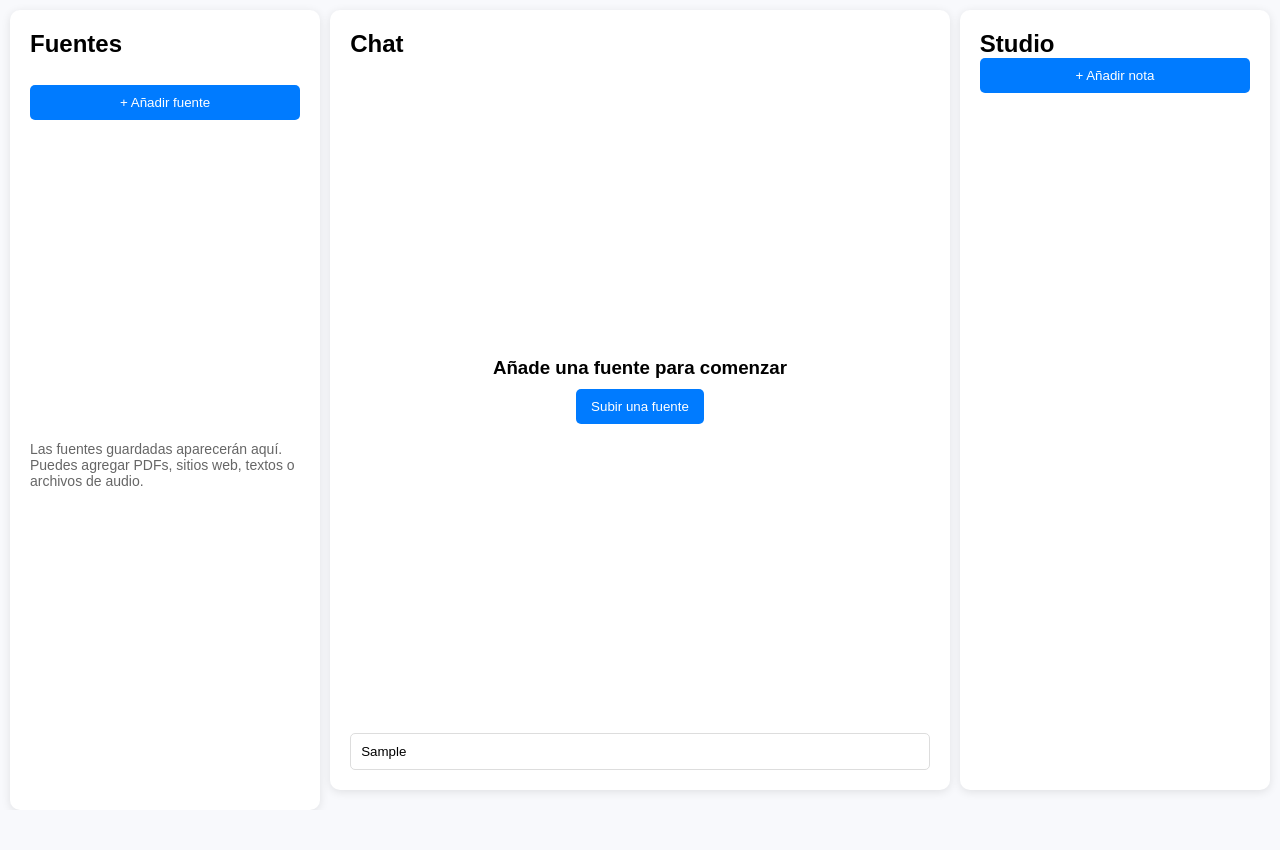
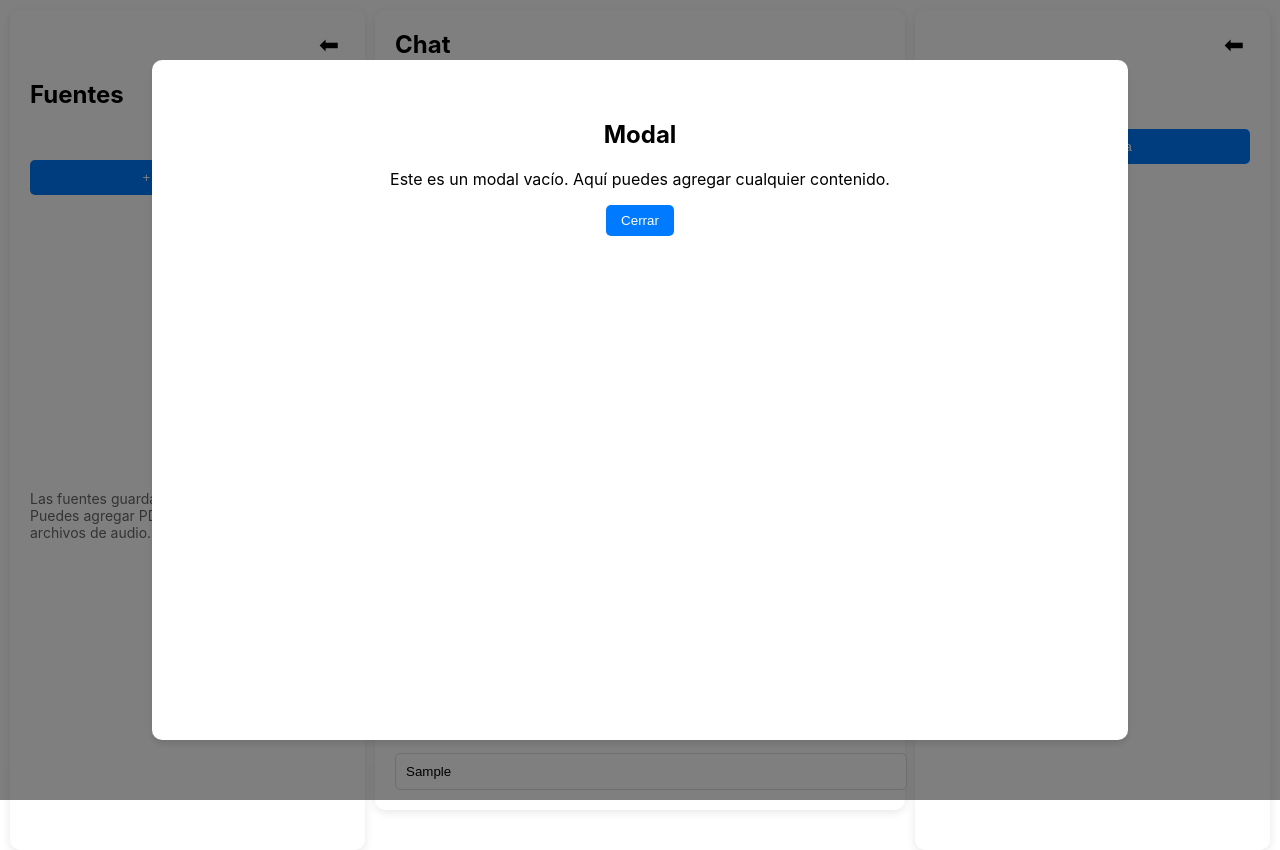
Before and after one commit to eorono/app-licitaciones, a React (Create React App) app in the folder notebook/: page / in a window 1280 px wide. Both pictures are taken after typing "Sample" into the empty fields and a click on the button "+ Añadir fuente". Before the commit the page ends 810 px from the top, so only its background shows below. Built offline with nearby package versions, Linux system fonts and the light colour scheme.

Commit message:
Implementacion botones y vistas

```diff
--- a/notebook/src/App.js
+++ b/notebook/src/App.js
@@ -1,16 +1,20 @@
-import "./styles/App.css";
-import Sidebar from "./components/Sidebar";
+import { useState } from "react";
 import Chat from "./components/Chat";
 import Notes from "./components/Notes";
+import Sidebar from "./components/Sidebar";
+import "./styles/App.css";
 
-function App() {
+const App = () => {
+  const [isSidebarExpanded, setSidebarExpanded] = useState(true);
+  const [isNotesExpanded, setNotesExpanded] = useState(true);
+
   return (
     <div className="container">
-      <Sidebar />
+      <Sidebar isExpanded={isSidebarExpanded} toggleExpand={() => setSidebarExpanded(!isSidebarExpanded)} />
       <Chat />
-      <Notes />
+      <Notes isExpanded={isNotesExpanded} toggleExpand={() => setNotesExpanded(!isNotesExpanded)} />
     </div>
   );
-}
+};
 
 export default App;
--- a/notebook/src/components/Chat.js
+++ b/notebook/src/components/Chat.js
@@ -1,14 +1,24 @@
+import React, { useState } from "react";
 import "../styles/Chat.css";
+import Modal from "./Modal";
 
 const Chat = () => {
+  const [isModalOpen, setIsModalOpen] = useState(false);
+
+  const openModal = () => setIsModalOpen(true);
+  const closeModal = () => setIsModalOpen(false);
+
   return (
     <div className="chat">
       <h2>Chat</h2>
       <div className="upload-section">
         <h3>Añade una fuente para comenzar</h3>
-        <button>Subir una fuente</button>
+        <button onClick={openModal}>Subir una fuente</button>
       </div>
       <input type="text" placeholder="Escribe un mensaje..." />
+
+      {/* Modal */}
+      <Modal isOpen={isModalOpen} closeModal={closeModal} />
     </div>
   );
 };
--- /dev/null
+++ b/notebook/src/components/Modal.js
@@ -0,0 +1,18 @@
+import React from 'react';
+import "../styles/Modal.css";
+
+const Modal = ({ isOpen, closeModal }) => {
+  if (!isOpen) return null;
+
+  return (
+    <div className="modal-overlay" onClick={closeModal}>
+      <div className="modal-content" onClick={(e) => e.stopPropagation()}>
+        <h2>Modal</h2>
+        <p>Este es un modal vacío. Aquí puedes agregar cualquier contenido.</p>
+        <button className="close-button" onClick={closeModal}>Cerrar</button>
+      </div>
+    </div>
+  );
+};
+
+export default Modal;
--- a/notebook/src/components/Notes.js
+++ b/notebook/src/components/Notes.js
@@ -1,10 +1,17 @@
 import "../styles/Notes.css";
 
-const Notes = () => {
+const Notes = ({ isExpanded, toggleExpand }) => {
   return (
-    <div className="notes">
-      <h2>Studio</h2>
-      <button className="add-note">+ Añadir nota</button>
+    <div className={`notes ${isExpanded ? "expanded" : "collapsed"}`}>
+      <button className="toggle-button" onClick={toggleExpand}>
+        {isExpanded ? "⬅" : "➡"}
+      </button>
+      {isExpanded && (
+        <>
+          <h2>Studio</h2>
+          <button className="add-note">+ Añadir nota</button>
+        </>
+      )}
     </div>
   );
 };
--- a/notebook/src/components/Sidebar.js
+++ b/notebook/src/components/Sidebar.js
@@ -1,17 +1,36 @@
+import React, { useState } from "react";
 import "../styles/Sidebar.css";
+import Modal from "./Modal";
 
-const Sidebar = () => {
+const Sidebar = ({ isExpanded, toggleExpand }) => {
+  const [isModalOpen, setIsModalOpen] = useState(false);
+
+  const openModal = () => setIsModalOpen(true);
+  const closeModal = () => setIsModalOpen(false);
+
   return (
-    <div className="sidebar">
+    <div className={`sidebar ${isExpanded ? "expanded" : "collapsed"}`}>
+      <button className="toggle-button" onClick={toggleExpand}>
+        {isExpanded ? "⬅" : "➡"}
+      </button>
+      {isExpanded && (
+        <>
           <div className="top-content">
             <h2>Fuentes</h2>
-        <button className="add-source">+ Añadir fuente</button>
+            <button className="add-source" onClick={openModal}>
+              + Añadir fuente
+            </button>
           </div>
           <div className="spacer"></div>
           <p className="info-text">
-        Las fuentes guardadas aparecerán aquí. Puedes agregar PDFs, sitios web,
-        textos o archivos de audio.
+            Las fuentes guardadas aparecerán aquí. Puedes agregar PDFs, sitios
+            web, textos o archivos de audio.
           </p>
+        </>
+      )}
+
+      {/* Modal */}
+      <Modal isOpen={isModalOpen} closeModal={closeModal} />
     </div>
   );
 };
--- a/notebook/src/styles/App.css
+++ b/notebook/src/styles/App.css
@@ -1,17 +1,20 @@
-* {
-  margin: 0;
-  padding: 0;
-  box-sizing: border-box;
-  font-family: "Arial", sans-serif;
-}
-
-body {
-  background: #f8f9fc;
-}
-
 .container {
   display: flex;
   height: 100vh;
   gap: 10px;
   padding: 10px;
+  flex-wrap: nowrap;
 }
+
+.sidebar {
+  transition: width 0.3s ease;
+}
+
+.notes {
+  transition: width 0.3s ease;
+}
+
+.chat {
+  transition: width 0.3s ease;
+  flex-grow: 1;
+}
--- a/notebook/src/styles/Chat.css
+++ b/notebook/src/styles/Chat.css
@@ -2,12 +2,11 @@
   display: flex;
   flex-direction: column;
   justify-content: space-between;
-    width: 50%;
-    height: 100%;
   background: white;
   padding: 20px;
   border-radius: 10px;
   box-shadow: 0 2px 10px rgba(0, 0, 0, 0.1);
+  flex-grow: 1;
 }
 
 .chat h2 {
--- /dev/null
+++ b/notebook/src/styles/Modal.css
@@ -0,0 +1,38 @@
+.modal-overlay {
+    position: fixed;
+    top: 0;
+    left: 0;
+    right: 0;
+    bottom: 0;
+    background-color: rgba(0, 0, 0, 0.5);
+    display: flex;
+    justify-content: center;
+    align-items: center;
+    z-index: 9999;
+  }
+
+  .modal-content {
+    background: white;
+    padding: 40px;
+    border-radius: 10px;
+    width: 70%;
+    max-width: 900px;
+    height: 80%;
+    max-height: 600px;
+    text-align: center;
+    box-shadow: 0 4px 6px rgba(0, 0, 0, 0.1);
+    overflow-y: auto;
+  }
+
+  .close-button {
+    padding: 8px 15px;
+    background-color: #007bff;
+    color: white;
+    border: none;
+    border-radius: 5px;
+    cursor: pointer;
+  }
+
+  .close-button:hover {
+    background-color: #0056b3;
+  }
--- a/notebook/src/styles/Notes.css
+++ b/notebook/src/styles/Notes.css
@@ -1,9 +1,28 @@
 .notes {
+  display: flex;
+  flex-direction: column;
+  justify-content: flex-start;
   width: 25%;
   background: white;
   padding: 20px;
   border-radius: 10px;
   box-shadow: 0 2px 10px rgba(0, 0, 0, 0.1);
+  height: 100vh;
+  transition: width 0.3s ease, padding 0.3s ease;
+}
+
+.notes.collapsed {
+  width: 5%;
+  padding: 10px;
+  align-items: center;
+}
+
+.toggle-button {
+  align-self: flex-end;
+  background: none;
+  border: none;
+  cursor: pointer;
+  font-size: 1.5rem;
 }
 
 .add-note {
--- a/notebook/src/styles/Sidebar.css
+++ b/notebook/src/styles/Sidebar.css
@@ -8,6 +8,21 @@
   border-radius: 10px;
   box-shadow: 0 2px 10px rgba(0, 0, 0, 0.1);
   height: 100vh;
+  transition: width 0.3s ease, padding 0.3s ease;
+}
+
+.sidebar.collapsed {
+  width: 5%;
+  padding: 10px;
+  align-items: center;
+}
+
+.toggle-button {
+  align-self: flex-end;
+  background: none;
+  border: none;
+  cursor: pointer;
+  font-size: 1.5rem;
 }
 
 .add-source {
```
Lines whose indentation alone changed are shown as unchanged.
